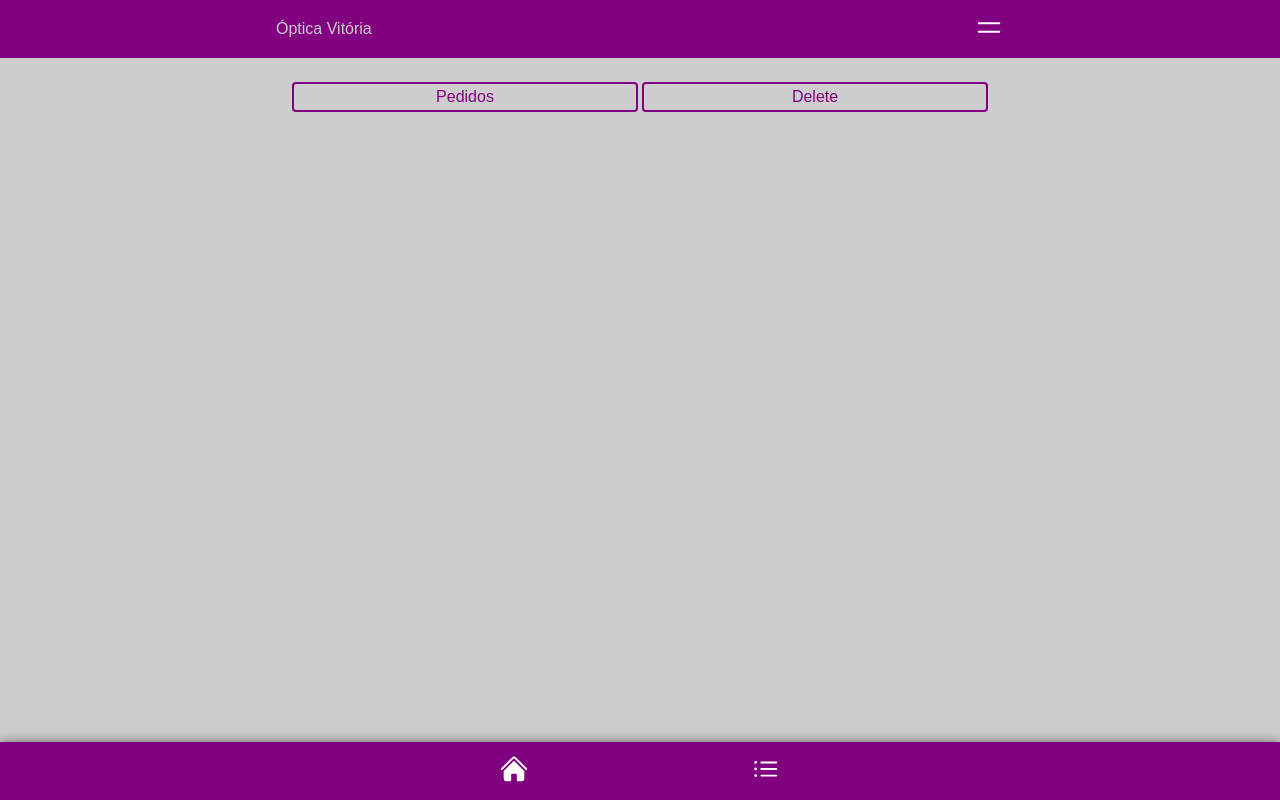
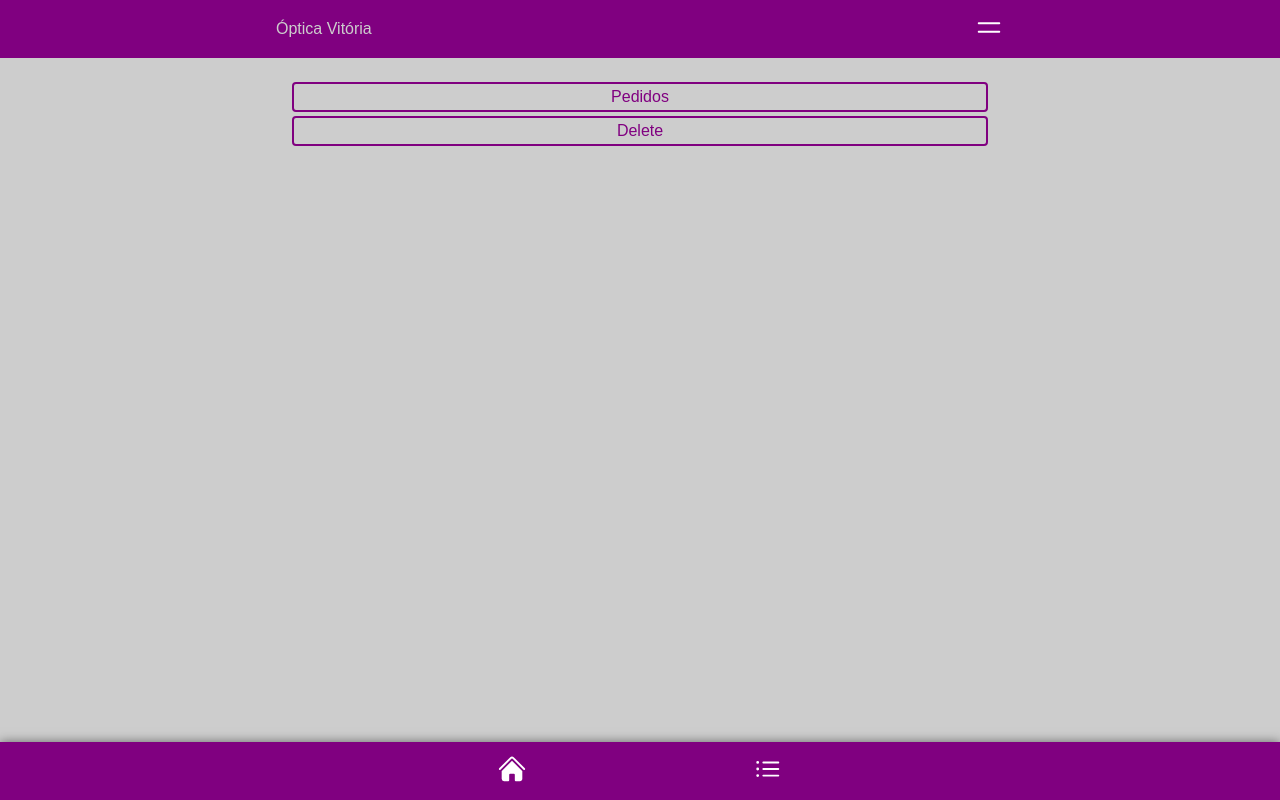
Before and after one commit to gvao/optica-vitoria, a Next.js app: page /clients/1 in a window 1280 px wide. Built offline with nearby package versions, Linux system fonts and the light colour scheme.

Commit message:
upgrade container

```diff
--- a/src/app/components/header.tsx
+++ b/src/app/components/header.tsx
@@ -4,7 +4,7 @@ import { Bars2Icon } from "@heroicons/react/24/solid";
 
 export const Header = () => (
     <header className={styles.header} >
-        <Container className={styles.headerContainer} >
+        <Container direction="row" className={styles.headerContainer} >
             <a href="/">
                 Óptica Vitória
             </a>
--- a/src/app/components/nav.tsx
+++ b/src/app/components/nav.tsx
@@ -5,7 +5,7 @@ import { Container } from "@/common/container";
 
 export const Nav = () => (
     <nav className={styles.nav} >
-        <Container className={styles.navContainer}>
+        <Container direction="row" className={styles.navContainer}>
             <a href="/">
                 <HomeIcon title='Home' className={styles.icon}/>
             </a>
--- a/src/common/container/index.tsx
+++ b/src/common/container/index.tsx
@@ -3,11 +3,21 @@ import styles from "./styles.module.css"
 
 type ContainerProps = {
     children: ReactNode,
+    direction?: 'row' | 'col',
+    justify?: "between" | "center" | "evenly",
+    items?: "start" | "center" | "end",
+    gap?: string,
 } & DetailedHTMLProps<HTMLAttributes<HTMLDivElement>, HTMLDivElement>
 
 
-export const Container = ({ children, className, ...props }: ContainerProps) => (
-    <div className={`${styles.container} ${className}`} {...props} >
+export const Container = ({ children, direction = "col",justify, gap="8px", items, className, ...props }: ContainerProps) => (
+    <div
+        className={`${styles.container} ${className}`}
+        data-direction={direction}
+        data-justify={justify}
+        data-items={items}
+        {...props}
+    >
         {children}
     </div>
 )
--- a/src/common/container/styles.module.css
+++ b/src/common/container/styles.module.css
@@ -1,5 +1,25 @@
 .container {
+    width: 100%;
     max-width: 760px;
+
     margin: 0 auto;
     padding: 12px 16px;
+
+    display: flex;
+    flex-direction: column;
+    gap: 4px;
 }
+
+.container[data-direction="row"] {
+    flex-direction: row;
+}
+
+.container[data-justify="between"] {
+    justify-content: space-between;
+}
+.container[data-justify="evenly"] {
+    justify-content: space-evenly;
+}
+.container[data-justify="center"] {
+    justify-content: center;
+}
```
